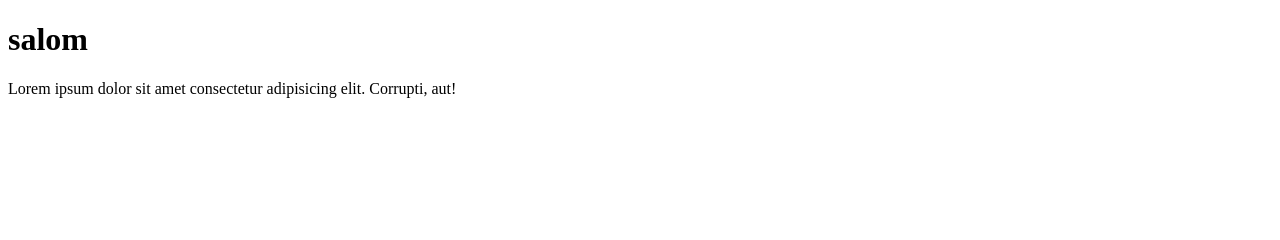
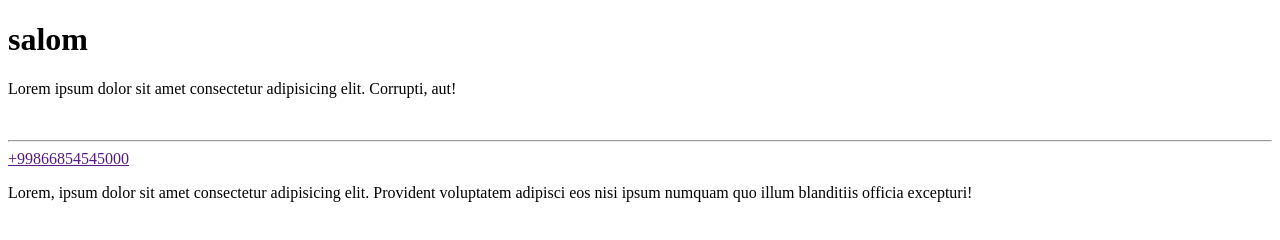
Before and after one commit to Legendidle/TSITE, a plain HTML site: page index.html in a window 1280 px wide. Drawn offline with Linux system fonts and the light colour scheme.

Commit message:
Add link and text

```diff
--- a/index.html
+++ b/index.html
@@ -9,5 +9,11 @@
 <body>
     <h1>salom</h1>
     <p>Lorem ipsum dolor sit amet consectetur adipisicing elit. Corrupti, aut!</p>
+
+    <br>
+    <hr>
+
+    <a href="">+99866854545000</a>
+    <p>Lorem, ipsum dolor sit amet consectetur adipisicing elit. Provident voluptatem adipisci eos nisi ipsum numquam quo illum blanditiis officia excepturi!</p>
 </body>
 </html>
```
